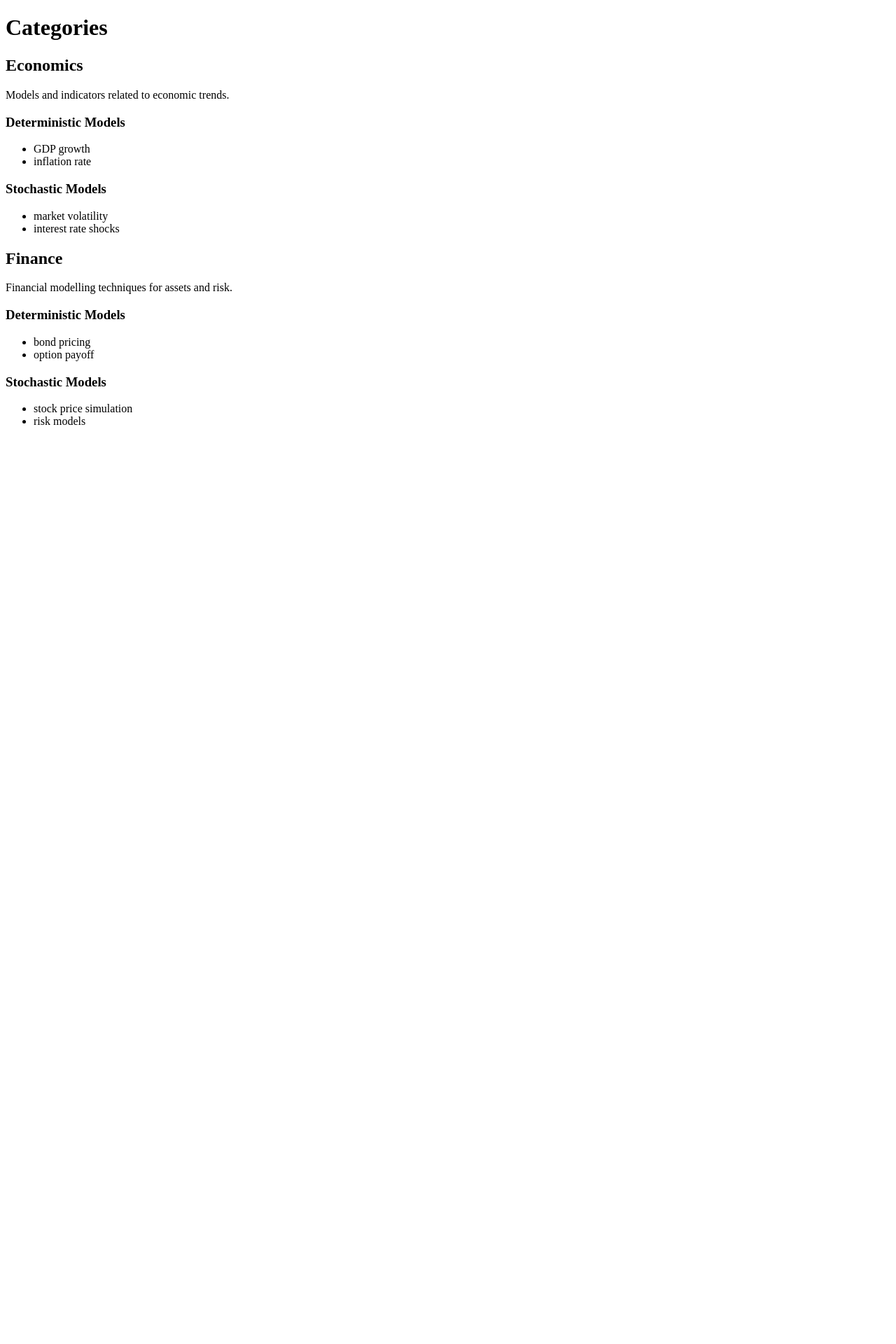
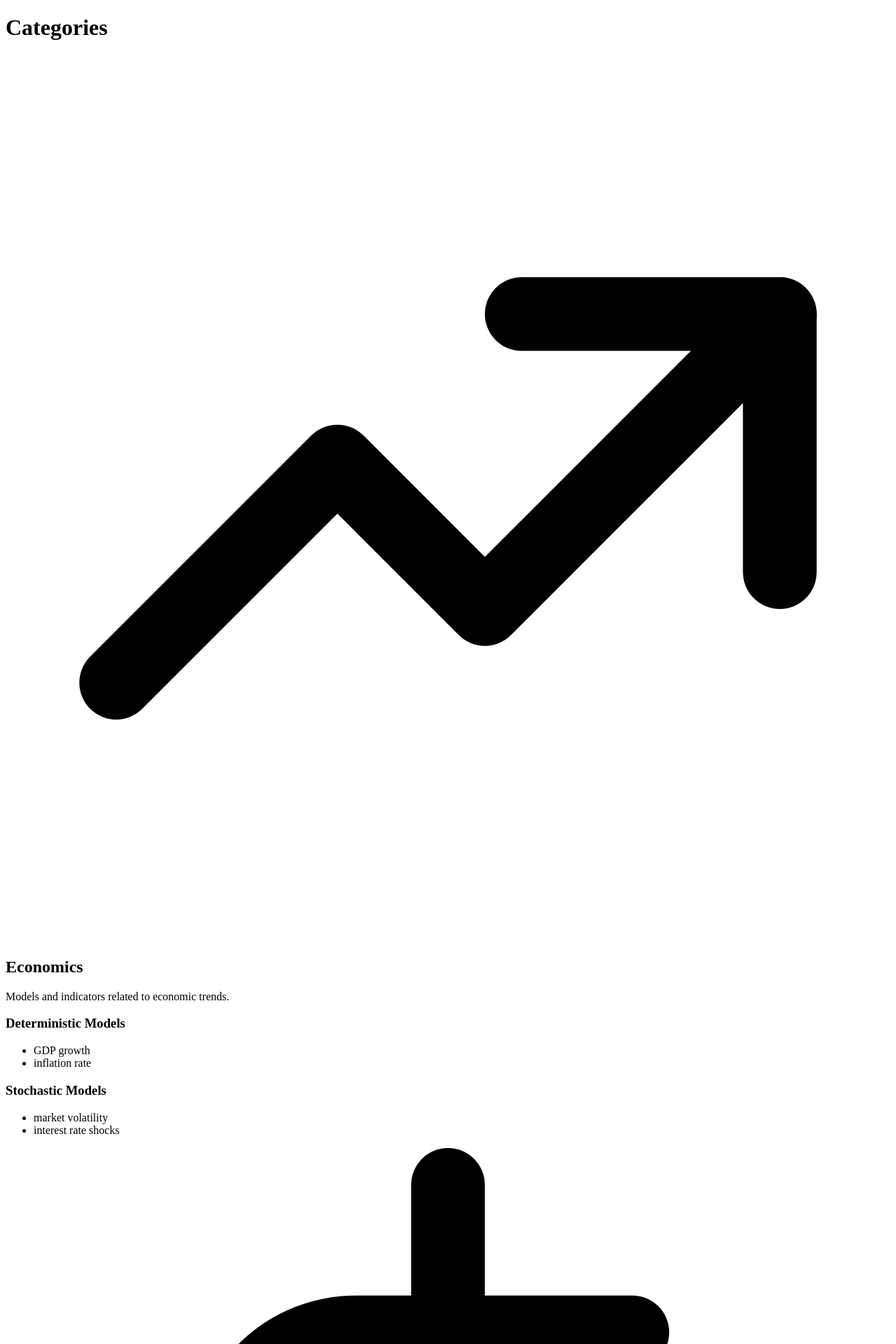
Before and after one commit to flyingtext/economical, a Flask app: page /categories/ in a window 1280 px wide. Shown: the top 1920 px of the page at 70% size. Before the commit the page ends 607 px from the top, so only its background shows below. Run offline with Flask 3, Linux system fonts and the light colour scheme.

Commit message:
Add category icons and display in categories page

```diff
--- a/templates/categories.html
+++ b/templates/categories.html
@@ -8,6 +8,7 @@
     <h1>Categories</h1>
     {% for category in categories %}
       <section>
+        <img src="{{ url_for('static', filename='icons/' ~ category.name|lower ~ '.svg') }}" alt="{{ category.name }} icon">
         <h2>{{ category.name }}</h2>
         <p>{{ category.description }}</p>
         <h3>Deterministic Models</h3>
```
Also changed, not shown: static/icons/economics.svg (added), static/icons/finance.svg (added).
